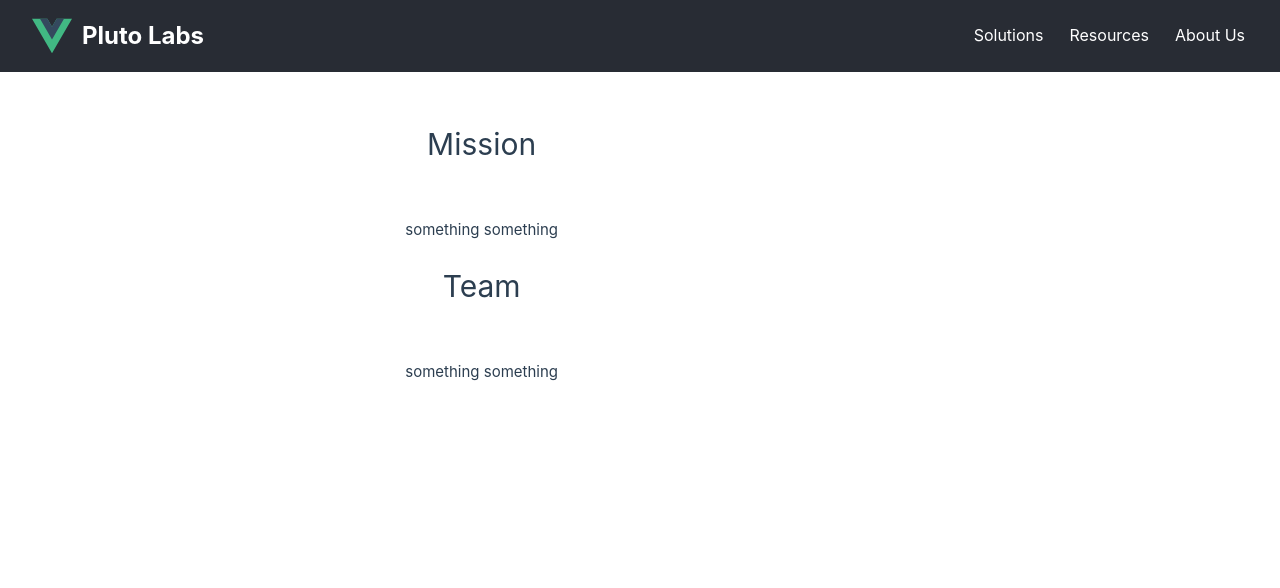
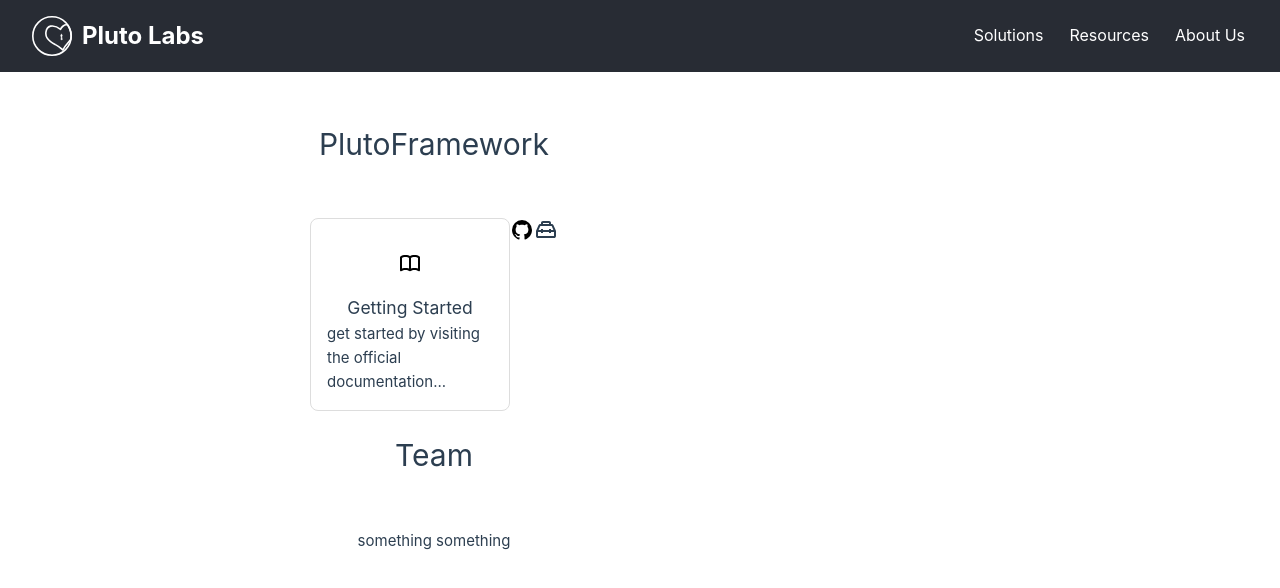
Before and after one commit to cisar2218/PlutoLabsWebsite, a Vue app: page /resources in a window 1280 px wide. Shown: the top 588 px of the page. Built offline with nearby package versions, Linux system fonts and the light colour scheme.

Commit message:
Profile Cards and Logo

```diff
--- /dev/null
+++ b/src/components/CardResource.vue
@@ -0,0 +1,43 @@
+<template>
+  <div class="card">
+    <div class="card-icon">
+      <slot name="icon"></slot>
+      <!-- Slot for the icon -->
+    </div>
+    <h3 class="card-title">{{ title }}</h3>
+    <p class="card-text">{{ text }}</p>
+  </div>
+</template>
+
+<script lang="ts">
+export default {
+  name: 'ResourceCard',
+  props: {
+    title: {
+      type: String,
+      required: true,
+    },
+    text: {
+      type: String,
+      required: true,
+    },
+  },
+}
+</script>
+
+<style scoped>
+.card {
+  display: flex;
+  flex-direction: column;
+  align-items: center;
+  padding: 16px;
+  border: 1px solid #ddd;
+  border-radius: 8px;
+  width: 200px;
+}
+
+.card-icon {
+  font-size: 32px;
+  margin-bottom: 8px;
+}
+</style>
--- a/src/components/TopBar.vue
+++ b/src/components/TopBar.vue
@@ -3,7 +3,7 @@
     <!-- Company Logo -->
     <div class="logo">
       <!-- replace with png -->
-      <img src="@/assets/logo.svg" alt="Company Logo" />
+      <img src="@/assets/white_logo.svg" alt="Company Logo" />
       <span class="company-name">Pluto Labs</span>
     </div>
 
--- a/src/components/icons/IconDocumentation.vue
+++ b/src/components/icons/IconDocumentation.vue
@@ -1,5 +1,5 @@
 <template>
-  <svg xmlns="http://www.w3.org/2000/svg" width="20" height="17" fill="currentColor">
+  <svg xmlns="http://www.w3.org/2000/svg" width="20" height="17">
     <path
       d="M11 2.253a1 1 0 1 0-2 0h2zm-2 13a1 1 0 1 0 2 0H9zm.447-12.167a1 1 0 1 0 1.107-1.666L9.447 3.086zM1 2.253L.447 1.42A1 1 0 0 0 0 2.253h1zm0 13H0a1 1 0 0 0 1.553.833L1 15.253zm8.447.833a1 1 0 1 0 1.107-1.666l-1.107 1.666zm0-14.666a1 1 0 1 0 1.107 1.666L9.447 1.42zM19 2.253h1a1 1 0 0 0-.447-.833L19 2.253zm0 13l-.553.833A1 1 0 0 0 20 15.253h-1zm-9.553-.833a1 1 0 1 0 1.107 1.666L9.447 14.42zM9 2.253v13h2v-13H9zm1.553-.833C9.203.523 7.42 0 5.5 0v2c1.572 0 2.961.431 3.947 1.086l1.107-1.666zM5.5 0C3.58 0 1.797.523.447 1.42l1.107 1.666C2.539 2.431 3.928 2 5.5 2V0zM0 2.253v13h2v-13H0zm1.553 13.833C2.539 15.431 3.928 15 5.5 15v-2c-1.92 0-3.703.523-5.053 1.42l1.107 1.666zM5.5 15c1.572 0 2.961.431 3.947 1.086l1.107-1.666C9.203 13.523 7.42 13 5.5 13v2zm5.053-11.914C11.539 2.431 12.928 2 14.5 2V0c-1.92 0-3.703.523-5.053 1.42l1.107 1.666zM14.5 2c1.573 0 2.961.431 3.947 1.086l1.107-1.666C18.203.523 16.421 0 14.5 0v2zm3.5.253v13h2v-13h-2zm1.553 12.167C18.203 13.523 16.421 13 14.5 13v2c1.573 0 2.961.431 3.947 1.086l1.107-1.666zM14.5 13c-1.92 0-3.703.523-5.053 1.42l1.107 1.666C11.539 15.431 12.928 15 14.5 15v-2z"
     />
--- /dev/null
+++ b/src/components/icons/IconGithub.vue
@@ -0,0 +1,15 @@
+<template>
+  <svg xmlns="http://www.w3.org/2000/svg" viewBox="0 0 24 24">
+    <title>github</title>
+    <path
+      d="M12,2A10,10 0 0,0 2,12C2,16.42 4.87,20.17 8.84,21.5C9.34,21.58 9.5,21.27 9.5,21C9.5,20.77 9.5,20.14 9.5,19.31C6.73,19.91 6.14,17.97 6.14,17.97C5.68,16.81 5.03,16.5 5.03,16.5C4.12,15.88 5.1,15.9 5.1,15.9C6.1,15.97 6.63,16.93 6.63,16.93C7.5,18.45 8.97,18 9.54,17.76C9.63,17.11 9.89,16.67 10.17,16.42C7.95,16.17 5.62,15.31 5.62,11.5C5.62,10.39 6,9.5 6.65,8.79C6.55,8.54 6.2,7.5 6.75,6.15C6.75,6.15 7.59,5.88 9.5,7.17C10.29,6.95 11.15,6.84 12,6.84C12.85,6.84 13.71,6.95 14.5,7.17C16.41,5.88 17.25,6.15 17.25,6.15C17.8,7.5 17.45,8.54 17.35,8.79C18,9.5 18.38,10.39 18.38,11.5C18.38,15.32 16.04,16.16 13.81,16.41C14.17,16.72 14.5,17.33 14.5,18.26C14.5,19.6 14.5,20.68 14.5,21C14.5,21.27 14.66,21.59 15.17,21.5C19.14,20.16 22,16.42 22,12A10,10 0 0,0 12,2Z"
+    />
+  </svg>
+</template>
+
+<style scoped>
+.icon {
+  width: 24px;
+  height: 24px;
+}
+</style>
--- a/src/components/team/CardDan.vue
+++ b/src/components/team/CardDan.vue
@@ -5,7 +5,7 @@ import CardTeamMember from '../../components/CardTeamMember.vue'
 <template>
   <CardTeamMember
     name="Daniel Vaculík"
-    image="/logo.svg"
+    image="/white_logo.svg"
     position="Marketing, sales, co-founder"
     description="Big fella."
     link="https://www.linkedin.com/in/janesmith"
--- a/src/components/team/CardDusan.vue
+++ b/src/components/team/CardDusan.vue
@@ -5,7 +5,7 @@ import CardTeamMember from '../../components/CardTeamMember.vue'
 <template>
   <CardTeamMember
     name="Dušan Jánsky"
-    image="/logo.svg"
+    image="/white_logo.svg"
     position="Developer, co-founder"
     description="Developer focused on cybersecurity and blockchain."
     link="https://www.github.com/cisar2218"
--- a/src/components/team/CardRosta.vue
+++ b/src/components/team/CardRosta.vue
@@ -5,7 +5,7 @@ import CardTeamMember from '../../components/CardTeamMember.vue'
 <template>
   <CardTeamMember
     name="Rostislav Litovkin"
-    image="/logo.svg"
+    image="/white_logo.svg"
     position="CEO"
     description="Blockchain developer and enthusiast."
     link="https://www.linkedin.com/in/janesmith"
--- a/src/views/ResourcesView.vue
+++ b/src/views/ResourcesView.vue
@@ -1,14 +1,46 @@
+<script setup lang="ts">
+import IconGithub from '@/components/icons/IconGithub.vue'
+import IconDocumentation from '@/components/icons/IconDocumentation.vue'
+import IconTooling from '@/components/icons/IconTooling.vue'
+import CardResource from '@/components/CardResource.vue'
+</script>
+
 <template>
   <div class="about">
-    <h1>Mission</h1>
-    <p>something something</p>
+    <h1>PlutoFramework</h1>
+
+    <div class="list">
+      <CardResource
+        title="Getting Started"
+        text="get started by visiting the official documentation..."
+      >
+        <template #icon>
+          <IconDocumentation class="icon" />
+        </template>
+      </CardResource>
+
+      <div class="list-vertical">
+        <IconGithub class="icon" />
+      </div>
+
+      <IconTooling class="icon" />
+    </div>
 
     <h1>Team</h1>
     <p>something something</p>
   </div>
 </template>
 
-<style>
+<style scoped>
+.list {
+  display: flex;
+  flex-direction: row;
+}
+
+.icon {
+  background-color: white;
+}
+
 @media (min-width: 1024px) {
   .about {
     min-height: 100vh;
```
Also changed, not shown: src/assets/white_logo.svg (added), 1 other file (tests, documents, lock files or other folders).
